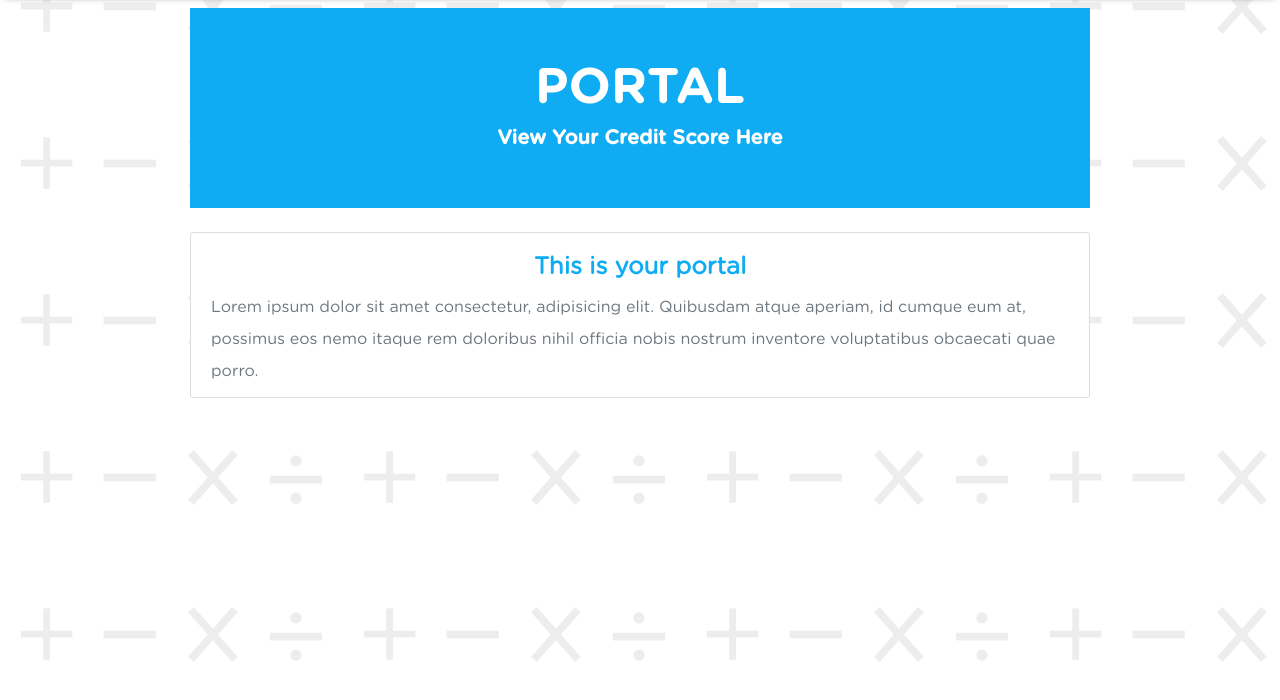
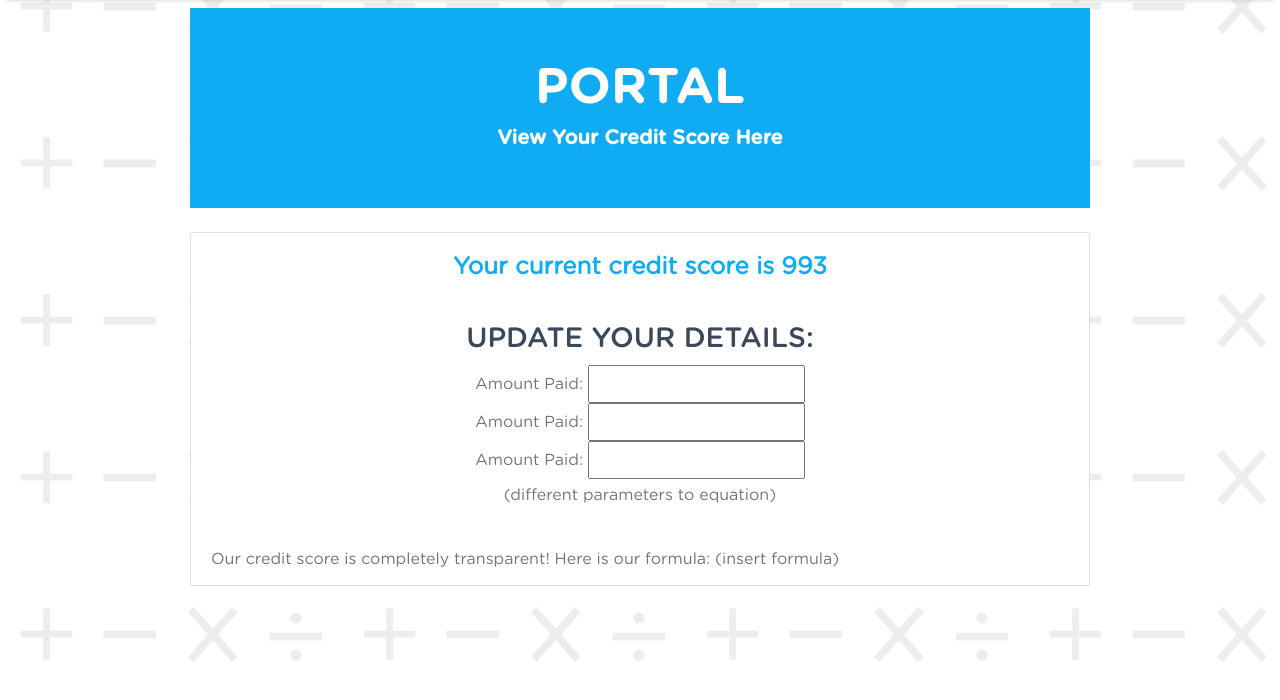
Before and after one commit to GreenBayRules/EvenPrompt2, a Flask app: page /portal in a window 1280 px wide. Shown: the part 72-772 px from the top of the page. Run offline with Flask 2, Linux system fonts and the light colour scheme; the visitor is signed in with stand-in values (Sample User, id 1); data comes from the database, SQL or seed files in the repository; some libraries are stand-ins or nearby versions.

Commit message:
quick changes

```diff
--- a/evenprompt2/templates/portal.html
+++ b/evenprompt2/templates/portal.html
@@ -1,9 +1,20 @@
 {% extends "layout.html" %}
 {% block content %}
     <div class="content-section">
-        <div class="tagline">This is your portal</div>
+        <div class="tagline">Your current credit score is <span class="credit-score">993</span></div>
+        <br>
+        <center>
+            <h3>Update your details:</h3>
+            Amount Paid: <input id="amountPaid"/><br>
+            Amount Paid: <input id="amountPaid"/><br>
+            Amount Paid: <input id="amountPaid"/><br>
+            (different parameters to equation)
+        </center>
 
-        Lorem ipsum dolor sit amet consectetur, adipisicing elit. Quibusdam atque aperiam, id cumque eum at, possimus eos nemo itaque rem doloribus nihil officia nobis nostrum inventore voluptatibus obcaecati quae porro.
+
+<br>
+            Our credit score is completely transparent! Here is our formula: (insert formula)
+
 
 
     </div>
```
Also changed, not shown: evenprompt2/main/routes.py (+4 -5 lines), 1 other file.
